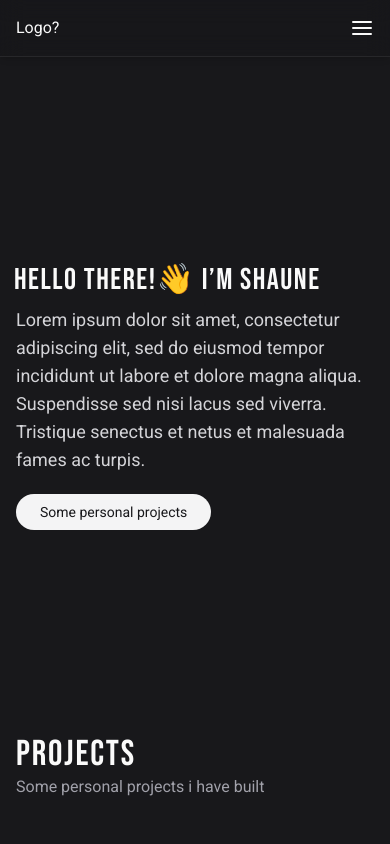
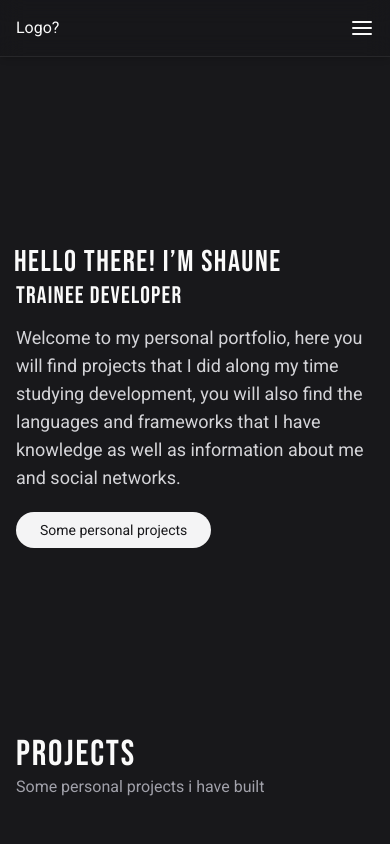
Before and after one commit to ImShaune/Personal-Portfolio, a Next.js app: page / in a window 390 px wide. Shown: the top 844 px of the page. Built offline with nearby package versions, Linux system fonts and the light colour scheme.

Commit message:
About Me section

```diff
--- a/src/app/page.tsx
+++ b/src/app/page.tsx
@@ -1,3 +1,4 @@
+import { AboutSection } from '@/components/AboutSection';
 import { HeroSection } from '@/components/HeroSection';
 import { ProjectSection } from '@/components/ProjectSection';
 import { SkillSection } from '@/components/SkillsSection';
@@ -8,6 +9,7 @@ export default function Home() {
       <HeroSection />
       <ProjectSection />
       <SkillSection />
+      <AboutSection />
     </>
   )
 }
--- /dev/null
+++ b/src/components/AboutSection.tsx
@@ -0,0 +1,44 @@
+import { socialLinks } from "@/data/socialLinksData";
+import { Heading } from "./Heading";
+import Image from 'next/image';
+import { CustomLink } from "./CustomLink";
+
+export function AboutSection() {
+    return (
+        <section>
+            <Heading title="About Me" desc="Let me know something about me" />
+
+            <div className="flex gap-4 flex-col md:flex-row items-center">
+                <div className="h-80 w-80 shrink-0 overflow-hidden rounded-full">
+                    <Image
+                    src="/Profile2.png"
+                    alt={""}
+                    width={600}
+                    height={600}
+                    className="w-full h-full object-top object-cover"
+                    />
+                </div>
+
+                <div className="space-y-2">
+                    <p>Hii 👋🏼 My name is Nahuel</p>
+                    <p className="text-zinc-400">
+                    I am 24 years old, development student. I am a graphic designer and graphic motions designer. Since I was a kid I always followed the thread to technology and I’m looking for my trainee IT experience.
+                    </p>
+                    <ul className="flex gap-2 mt-4">
+                        {socialLinks.map(({ icon: Icon, href }, index) =>{
+                            return <li key={index}>
+                                <CustomLink
+                                href={href}
+                                linkType="secondary"
+                                className="w-10 h-10 rounded-full flex justify-center items-center"
+                                >
+                                <Icon className="text-xl shrink-0"/>
+                                </CustomLink>
+                            </li>
+                        })}
+                    </ul>
+                </div>
+            </div>
+        </section>
+    )
+}
--- a/src/components/HeroSection.tsx
+++ b/src/components/HeroSection.tsx
@@ -6,12 +6,13 @@ export function HeroSection() {
         <section className="grid md:grid-cols-2 items-center h-[calc(100vh-70px)] max-h-[678px]">
             <div>
                 <h1 className="font-title tracking-wider text-3xl sm:text-4xl -ml-0.5">
-                    Hello there!👋 I’m Shaune
+                    Hello there! I’m Shaune
                 </h1>
-                <p className="text-lg mb-1 text-zinc-300 mt-2">
-                    Lorem ipsum dolor sit amet, consectetur adipiscing elit,
-                sed do eiusmod tempor incididunt ut labore et dolore magna aliqua.
-                Suspendisse sed nisi lacus sed viverra. Tristique senectus et netus et malesuada fames ac turpis.
+                <h2 className='font-title tracking-wider text-2xl sm:text-2xl -ml-0.3'>
+                    Trainee developer
+                </h2>
+                <p className="text-lg mb-1 text-zinc-300 mt-3">
+                Welcome to my personal portfolio, here you will find projects that I did along my time studying development, you will also find the languages and frameworks that I have knowledge as well as information about me and social networks.
                 </p>
                 <CustomLink href="#projects" className="mt-4">
                     Some personal projects
--- a/src/components/SkillsSection.tsx
+++ b/src/components/SkillsSection.tsx
@@ -6,7 +6,7 @@ export function SkillSection() {
         <section>
             <Heading title="Skills" desc="These are some languages and frameworks I know and manage" />
 
-            <div>
+            <div className="space-y-6">
                 {Object.values(skills).map(cate => {
                     return <div
                     key={cate.title}>
--- /dev/null
+++ b/src/data/socialLinksData.ts
@@ -0,0 +1,16 @@
+import {
+    AiOutlineGithub,
+    AiOutlineLinkedin,
+} from "react-icons/ai"
+
+export const socialLinks = [
+    {
+        href: "https://github.com/ImShaune",
+        icon: AiOutlineGithub
+    },
+
+    {
+        href: "https://www.linkedin.com/in/nahuel-paz-183783173/",
+        icon: AiOutlineLinkedin
+    }
+]
```
Also changed, not shown: 1 other file (tests, documents, lock files or other folders).
